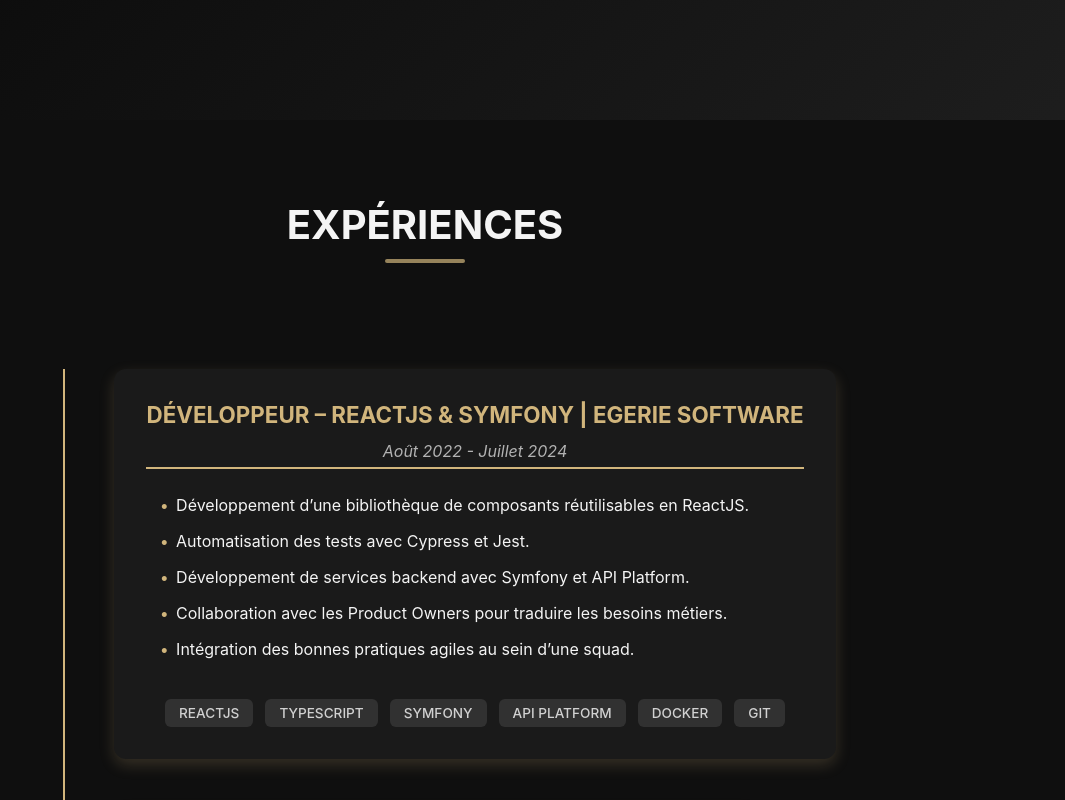
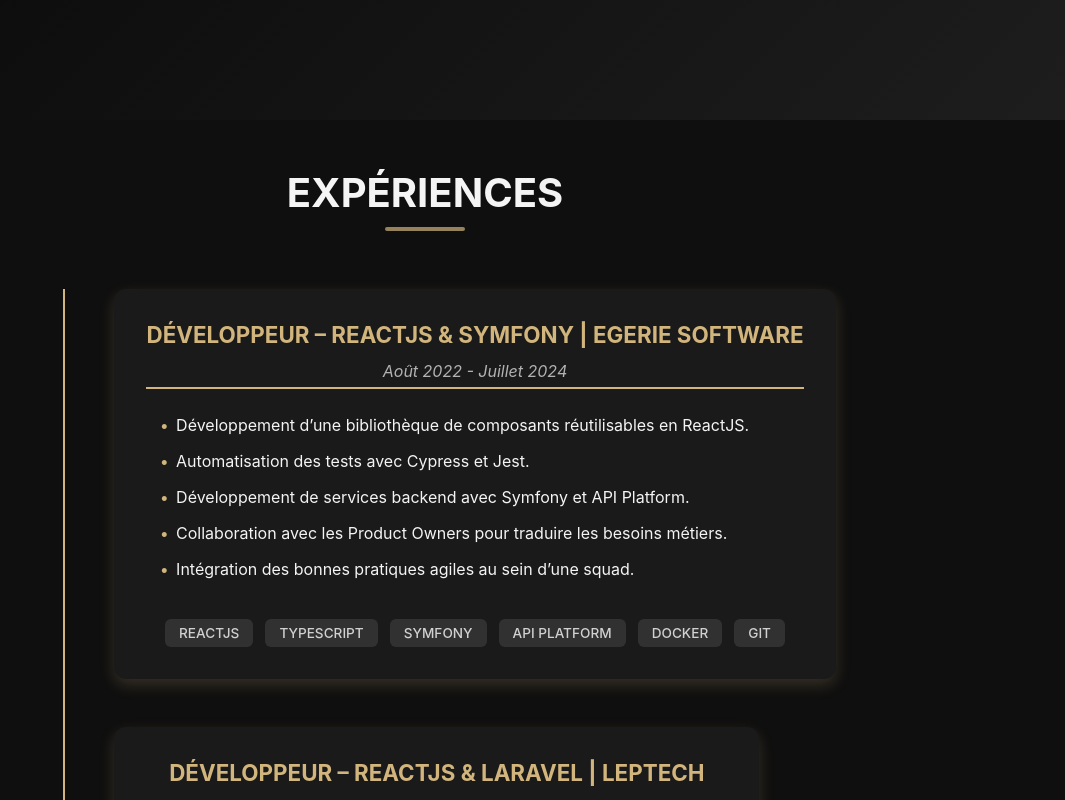
Before and after one commit to J-Banno/portfolio_next.js, a Next.js app: page / in a window 1280 px wide. Shown: the part 760-1560 px from the top of the page, without its empty margins (215-1280 px from the left). Built offline with nearby package versions, Linux system fonts and the light colour scheme.

Commit message:
bug(hero): fix margin hero project education

```diff
--- a/src/styles/_education.scss
+++ b/src/styles/_education.scss
@@ -1,7 +1,7 @@
 @import "variables";
 
 .educ-section {
-  padding: 5rem 5vw;
+  padding: 2rem 5vw;
   text-align: center;
   position: relative;
   background: $primary-bg;
@@ -11,7 +11,7 @@
     font-weight: bold;
     color: $text-main;
     text-transform: uppercase;
-    margin-bottom: 3rem;
+    margin-bottom: 1rem;
     font-family: $font-main;
     position: relative;
 
--- a/src/styles/_experience.scss
+++ b/src/styles/_experience.scss
@@ -1,7 +1,7 @@
 @import "variables";
 
 .exp-section {
-  padding: 5rem 5vw;
+  padding: 3rem 5vw;
   text-align: center;
   background: $primary-bg;
   display: flex;
@@ -14,9 +14,9 @@
     font-weight: bold;
     color: $text-main;
     text-transform: uppercase;
-    margin-bottom: 3rem;
     font-family: $font-main;
     position: relative;
+    margin: 0;
 
     &::after {
       content: "";
--- a/src/styles/_hero.scss
+++ b/src/styles/_hero.scss
@@ -134,8 +134,8 @@
     .hero-image {
       width: 200px;
       height: 200px;
-      margin-bottom: 1rem;
       order: 1;
+      margin-top: 2rem;
     }
 
     h1 {
--- a/src/styles/_projects.scss
+++ b/src/styles/_projects.scss
@@ -2,7 +2,7 @@
 
 .projects {
   width: 100%;
-  padding: 4rem 0;
+  padding: 2rem 0;
   background: $primary-bg;
   text-align: center;
 
@@ -11,7 +11,7 @@
     font-weight: bold;
     color: $text-main;
     text-transform: uppercase;
-    margin-bottom: 3rem;
+    margin-bottom: 2rem;
     font-family: $font-main;
     position: relative;
 
```
